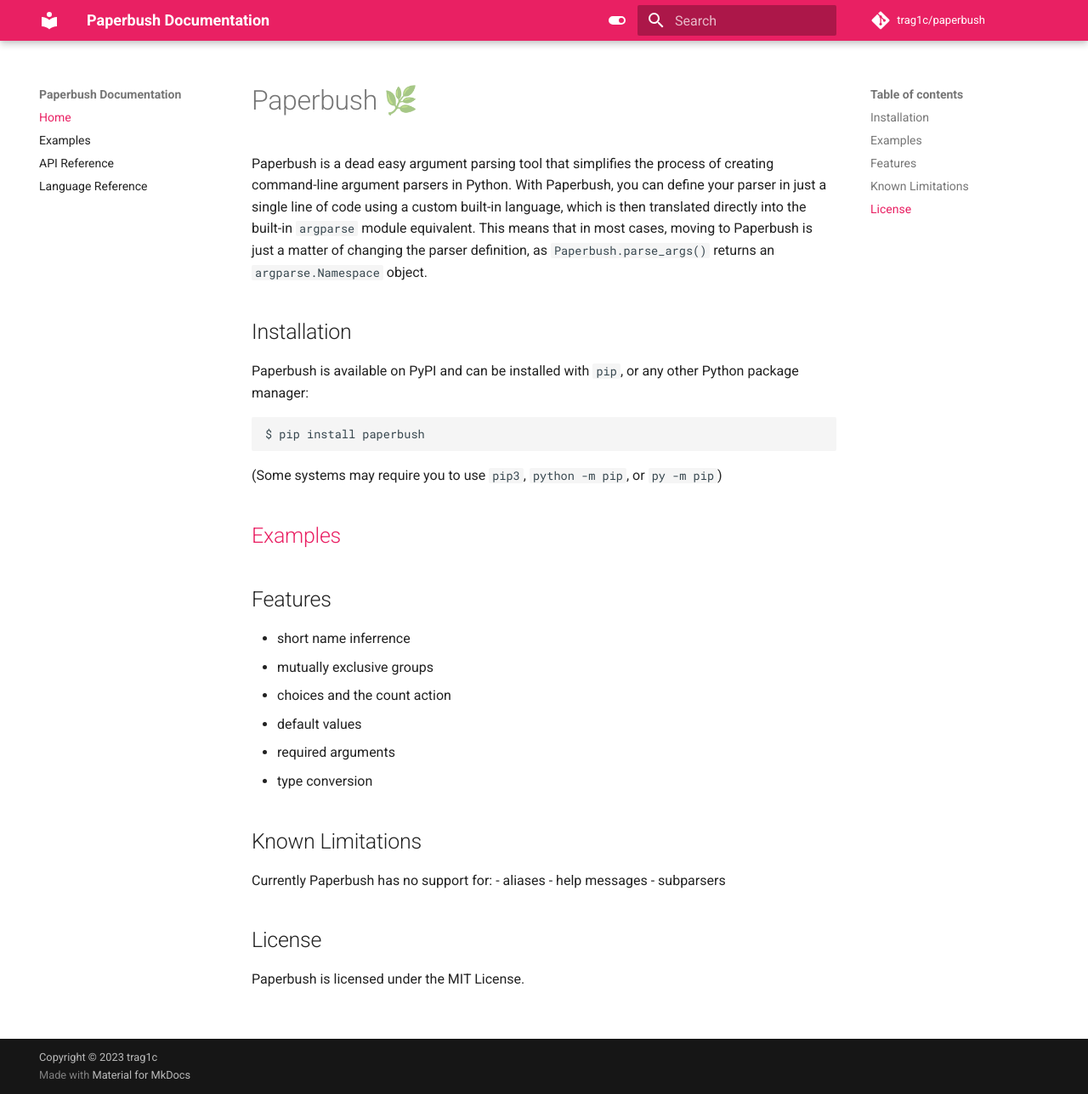
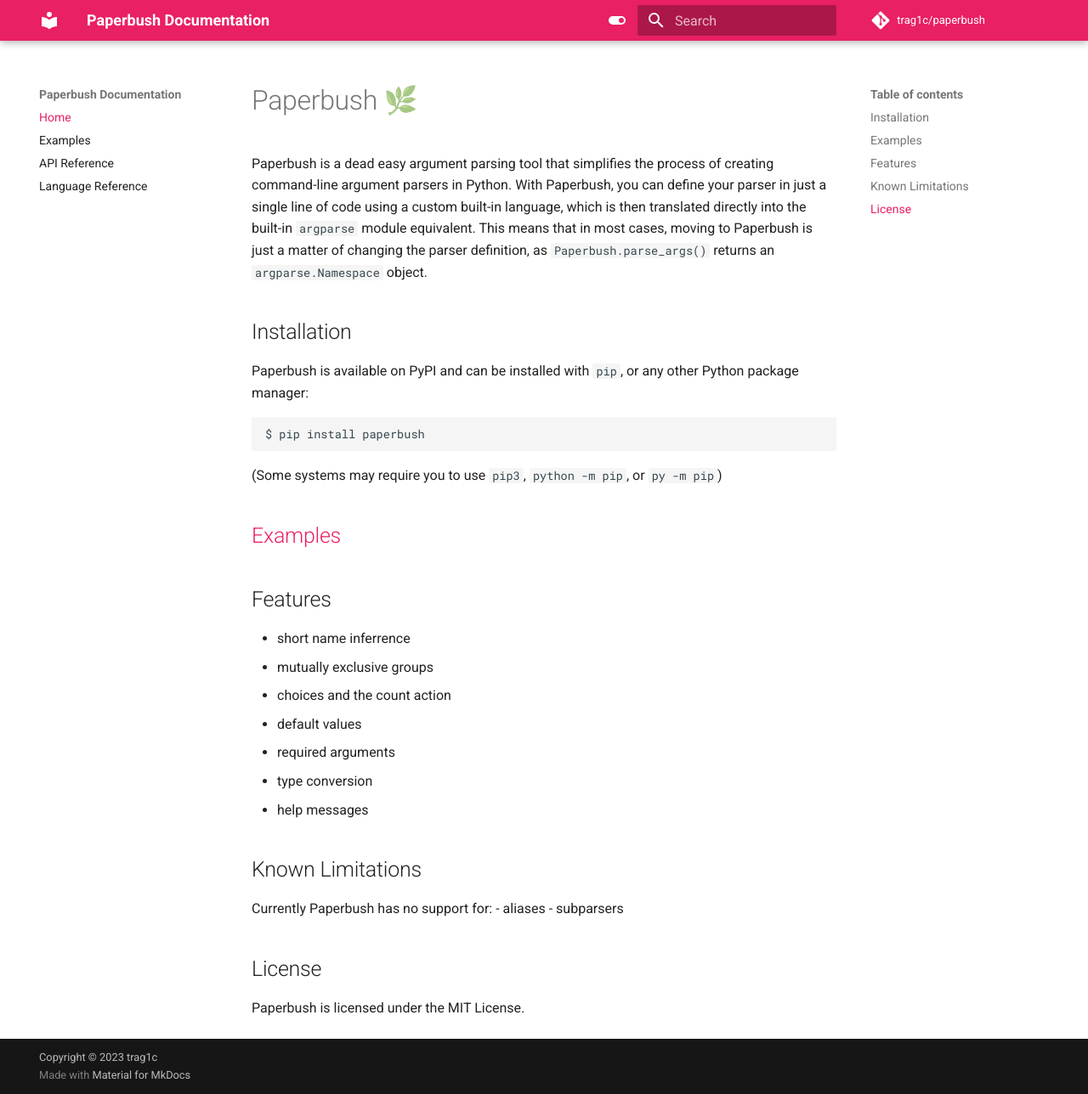
Before and after one commit to trag1c/paperbush, an MkDocs documentation site: the page built from docs/index.md, in a window 1280 px wide and 1288 px high. Shown: the whole window at 85% size. Built offline with MkDocs 1.6.1 and Material for MkDocs 9.7.7, drawn with Linux system fonts in a browser that asks for light colours; comment, search, counter and statistics services are not loaded.

Commit message:
Updated feature/limitation list

```diff
--- a/docs/index.md
+++ b/docs/index.md
@@ -25,11 +25,11 @@
 - default values
 - required arguments
 - type conversion
+- help messages
 
 ## Known Limitations
 Currently Paperbush has no support for:
 - aliases
-- help messages
 - subparsers
 
 ## License
```
Also changed, not shown: README.md (+1 -1 lines).
